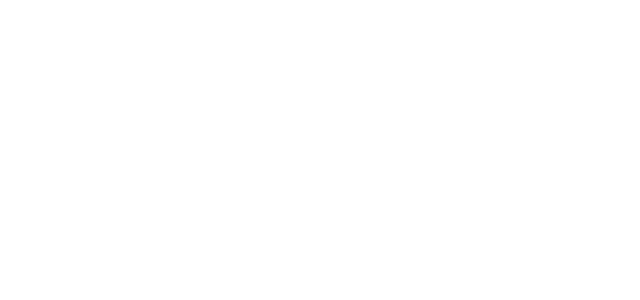
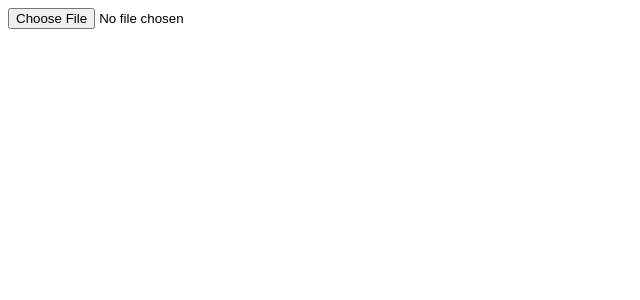
Before and after one commit to arvkonstantin/f-gen-report, a React (Create React App) app: page / in a window 1280 px wide. Shown: the top 300 px of the page, without its empty margins (0-640 px from the left). Built offline with nearby package versions, Linux system fonts and the light colour scheme.

Commit message:
Отправка файла на бэк

```diff
--- a/src/index.jsx
+++ b/src/index.jsx
@@ -2,6 +2,16 @@ import React from 'react';
 import ReactDOM from 'react-dom/client';
 
 const root = ReactDOM.createRoot(document.getElementById('root'));
+
+const onFileSelect = (e) => {
+  const formData = new FormData();
+  formData.append('zip', e.target.files[0]);
+  // noinspection JSIgnoredPromiseFromCall
+  fetch('/api/upload', { method: 'POST', body: formData });
+};
+
 root.render(
-  <React.StrictMode />,
+  <React.StrictMode>
+    <input type="file" onChange={onFileSelect} />
+  </React.StrictMode>,
 );
```
